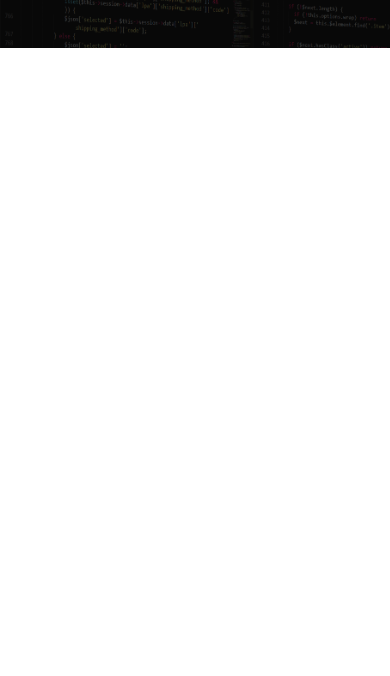
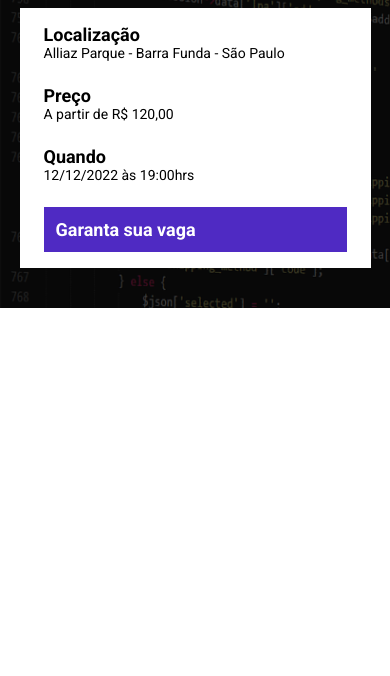
Before and after one commit to Wil-Fs/ebac_tech_talks, a website built with Parcel: page src/index.html in a window 390 px wide. Shown: the part 168-844 px from the top of the page. Built offline with nearby package versions, Linux system fonts and the light colour scheme.

Commit message:
hero resposive: Done

```diff
--- a/src/index.html
+++ b/src/index.html
@@ -18,6 +18,25 @@
             <p class="hero__text">
                 O maior evento de tecnologia começa em 10d 12h 20m 15s
             </p>
+            <div class="infos-bar">
+                <ul class="infos-bar__infos">
+                    <li class="infos-bar__infos__item">
+                        <b>Localização</b>
+                        Alliaz Parque - Barra Funda - São Paulo
+                    </li>
+                    <li class="infos-bar__infos__item">
+                        <b>Preço</b>
+                        A partir de R$ 120,00
+                    </li>
+                    <li class="infos-bar__infos__item">
+                        <b>Quando</b>
+                        12/12/2022 às 19:00hrs
+                    </li>
+                </ul>
+                <a href="#" class="button button--primary">
+                    Garanta sua vaga
+                </a>
+            </div>
         </div>
     </header>
     <script src="./scripts/main.js"></script>
--- /dev/null
+++ b/src/styles/components/_buttons.scss
@@ -0,0 +1,23 @@
+.button {
+    padding: 12px;
+    font-size: 18px;
+    font-weight: bold;
+    text-decoration: none;
+    text-align: center;
+    white-space: nowrap;
+
+    &--primary {
+        color: #fff;
+        background-color: #4f2ac3;
+    }
+
+    @media (max-width: 640px) {
+        display: block;
+        width: 100%;
+    }
+
+    @media (max-width: 1024px) {
+        display: flex;
+        align-items: center;
+    }
+}
--- /dev/null
+++ b/src/styles/components/_infos-bar.scss
@@ -0,0 +1,41 @@
+.infos-bar {
+    padding: 16px 24px;
+    background-color: #fff;
+    display: flex;
+    justify-content: space-between;
+
+    &__infos {
+        display: flex;
+        gap: 40px;
+
+        &__item {
+            font-size: 14px;
+            color: #000;
+
+            b {
+                color: #000;
+                font-size: 18px;
+                display: block;
+            }
+        }
+    }
+
+    @media (max-width: 640px) {
+        display: block;
+
+        &__infos {
+            display: block;
+
+            &__item {
+                margin-bottom: 24px;
+
+            }
+        }
+    }
+
+    @media (max-width: 1024px) {
+        &__infos {
+            gap: 16px;
+        }
+    }
+}
--- a/src/styles/main.scss
+++ b/src/styles/main.scss
@@ -1,4 +1,7 @@
 @use 'hero';
+@use 'components/infos-bar';
+@use 'components/buttons';
+
 
 * {
     margin: 0;
@@ -6,6 +9,7 @@
     box-sizing: border-box;
     font-family: Roboto, sans-serif;
     color: #fff;
+    list-style: none;
 }
 
 .container {
@@ -17,7 +21,7 @@
         max-width: 80%;
     }
 
-    @media (max-width: 1024) {
+    @media (max-width: 1024px) {
         max-width: 90%;
     }
 }
```
